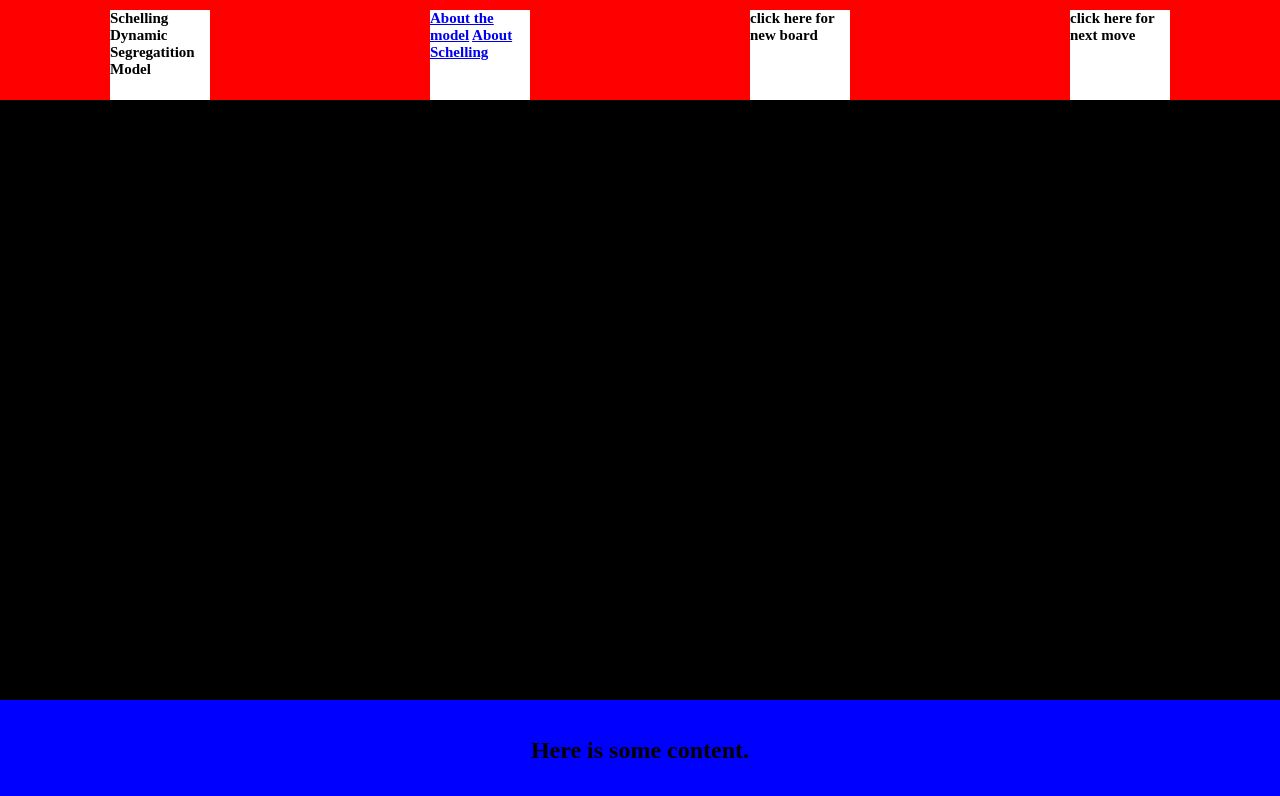
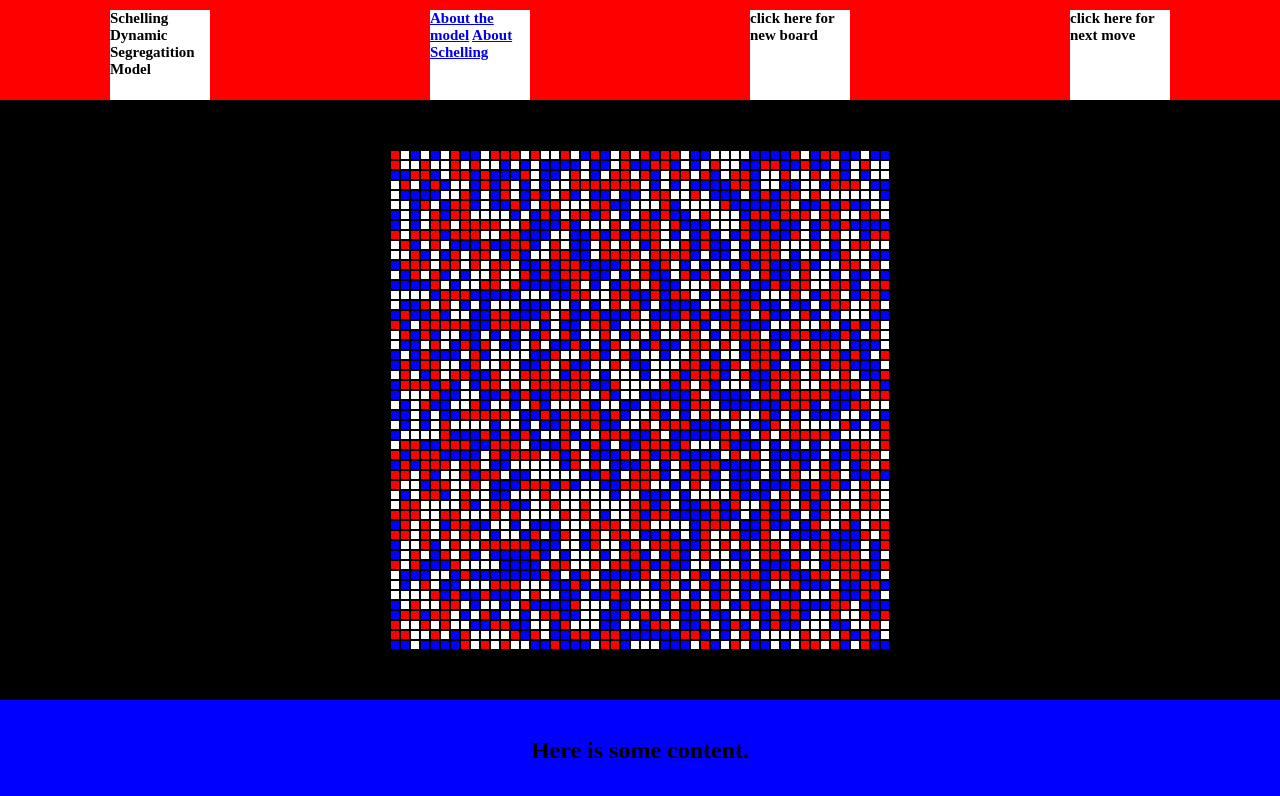
Before and after one commit to Philocoder93/schelling, a plain HTML site: page index.html in a window 1280 px wide. Drawn offline with nearby package versions, Linux system fonts and the light colour scheme.

Commit message:
presentation version

```diff
--- a/main.css
+++ b/main.css
@@ -32,8 +32,8 @@ header > h2, header > h1 {
   align-items: center;
 }
 main {
-  height: 495px;
-  width: 495px;
+  height: 500px;
+  width: 500px;
   background: black;
   display: flex;
   justify-content: center;
@@ -53,9 +53,9 @@ h3 {
   display: block;
 }
 .box {
-  margin: 2.5px;
-  height: 10px;
-  width: 10px;
+  margin: 1px;
+  height: 8px;
+  width: 8px;
   background: white;
   display: flex;
   justify-content: center;
--- a/main.js
+++ b/main.js
@@ -1,3 +1,22 @@
+$(document).ready(function () {
+  arrayToDiv(fillArray(arrayWithinArray(50)));
+});
+
+$('.click').on('click', function() {
+  delDiv();
+  arrayToDiv(fillArray(arrayWithinArray(50)));
+  console.log('done');
+});
+
+$('.next').on('click', function() {
+  moveOut(z);
+  delDiv();
+  arrayToDiv(z);
+  console.log('done');
+})
+//by changing the values in the above code one can change how big one wants
+//the board to be
+
 function arrayWithinArray(x) {
   z = [];
   for (i=0;i<x;i++) {
@@ -6,8 +25,8 @@ function arrayWithinArray(x) {
   return z;
 };
 
-//this works^^^
-
+//by changing the values in the function below you can set the relative chance of
+//spawning any of the three values
 function fillArray(z) {
   var length = z.length;
   for (i=0;i<length;i++) {
@@ -27,8 +46,6 @@ function fillArray(z) {
   return z;
 };
 
-//this works too^^^
-
 function arrayToDiv(z) {
   var length = z.length;
   for (i=0;i<length;i++) {
@@ -46,13 +63,11 @@ function arrayToDiv(z) {
   }
 };
 
-//this works^^^
-
 function delDiv() {
   $('main').find('*').remove();
 };
 
-//this works^^^
+// by changing the values in the code below one can change how reactive each piece is
 
 function checkRed(z,i,j) {
   var count = 0;
@@ -72,10 +87,8 @@ function checkRed(z,i,j) {
     count = (z[i-1][j] == 'red')? count+1 : count;
   } catch (e) {
   }
-  return (count == 3)? true : false;
+  return (count == 1)? true : false;
 };
-
-//this works ^^^
 
 function checkBlue(z,i,j) {
   var count = 0;
@@ -96,10 +109,8 @@ function checkBlue(z,i,j) {
   } catch (e) {
   }
   // console.log(count);
-  return (count == 3)? true : false;
+  return (count == 1)? true : false;
 };
-
-//this works ^^^
 
 function checkWhite(z,i,j) {
   var dir = null;
@@ -120,12 +131,12 @@ function checkWhite(z,i,j) {
   } catch(e) {
   }
   return (dir == null)? false : true;
-}
+};
 
 function switchWhite(z,i,j) {
   try {
     if (z[i][j+1] == 'white') {
-      console.log(i+":"+j);
+      // console.log(i+":"+j);
       var val1 = z[i][j+1];
       var val2 = z[i][j];
       z[i][j+1] = val2;
@@ -135,7 +146,7 @@ function switchWhite(z,i,j) {
   }
   try {
     if (z[i][j-1] == 'white') {
-      console.log(i+":"+j);
+      // console.log(i+":"+j);
       var val1 = z[i][j-1];
       var val2 = z[i][j];
       z[i][j-1] = val2;
@@ -145,7 +156,7 @@ function switchWhite(z,i,j) {
   }
   try {
     if (z[i+1][j] == 'white') {
-      console.log(i+":"+j);
+      // console.log(i+":"+j);
       var val1 = z[i+1][j];
       var val2 = z[i][j];
       z[i+1][j] = val2;
@@ -155,7 +166,7 @@ function switchWhite(z,i,j) {
   }
   try {
     if (z[i-1][j] == 'white') {
-      console.log(i+":"+j);
+      // console.log(i+":"+j);
       var val1 = z[i-1][j];
       var val2 = z[i][j];
       z[i-1][j] = val2;
@@ -163,9 +174,10 @@ function switchWhite(z,i,j) {
     }
   } catch(e) {
   }
-}
+};
 
-//this works ^^^
+//maybe in the future come back and take a look at this, make it so that when count != 3
+// the code randomly selects which one of the white matches it moves to.
 
 function moveOut(z) {
   var length = z.length;
@@ -188,17 +200,3 @@ function moveOut(z) {
     }
   }
 };
-
-// function redOrBlue(x) {
-//   var length = x.length;
-//   for (i=0;i<length;i++) {
-//     for (j=0;j<length;j++) {
-//       if ((x[i][j] != undefined)&&(x[i][j+1]== 'red')) {
-//         console.log('red');
-//       }
-//       else if ((x[i][j+1] != undefined)&&(x[i][j+1]== 'blue')) {
-//         console.log('blue');
-//       }
-//     }
-//   }
-// };
```
